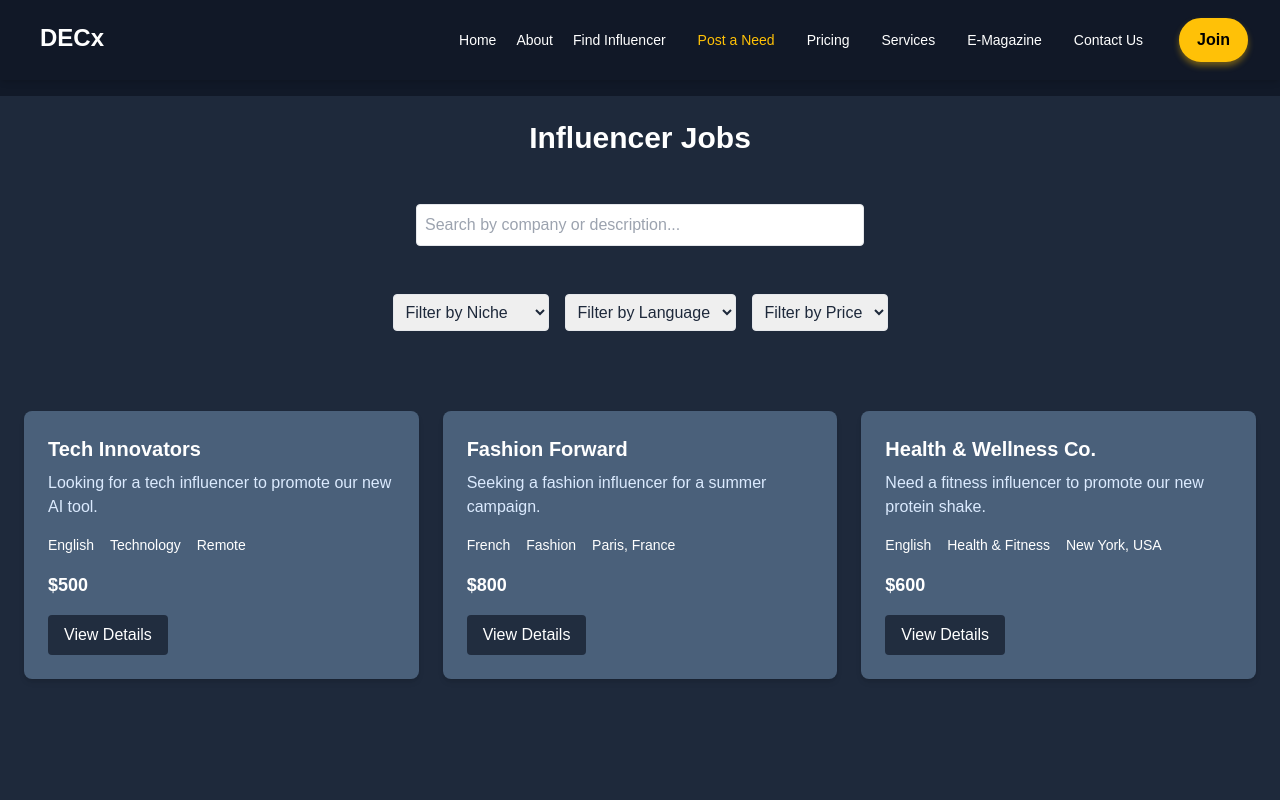
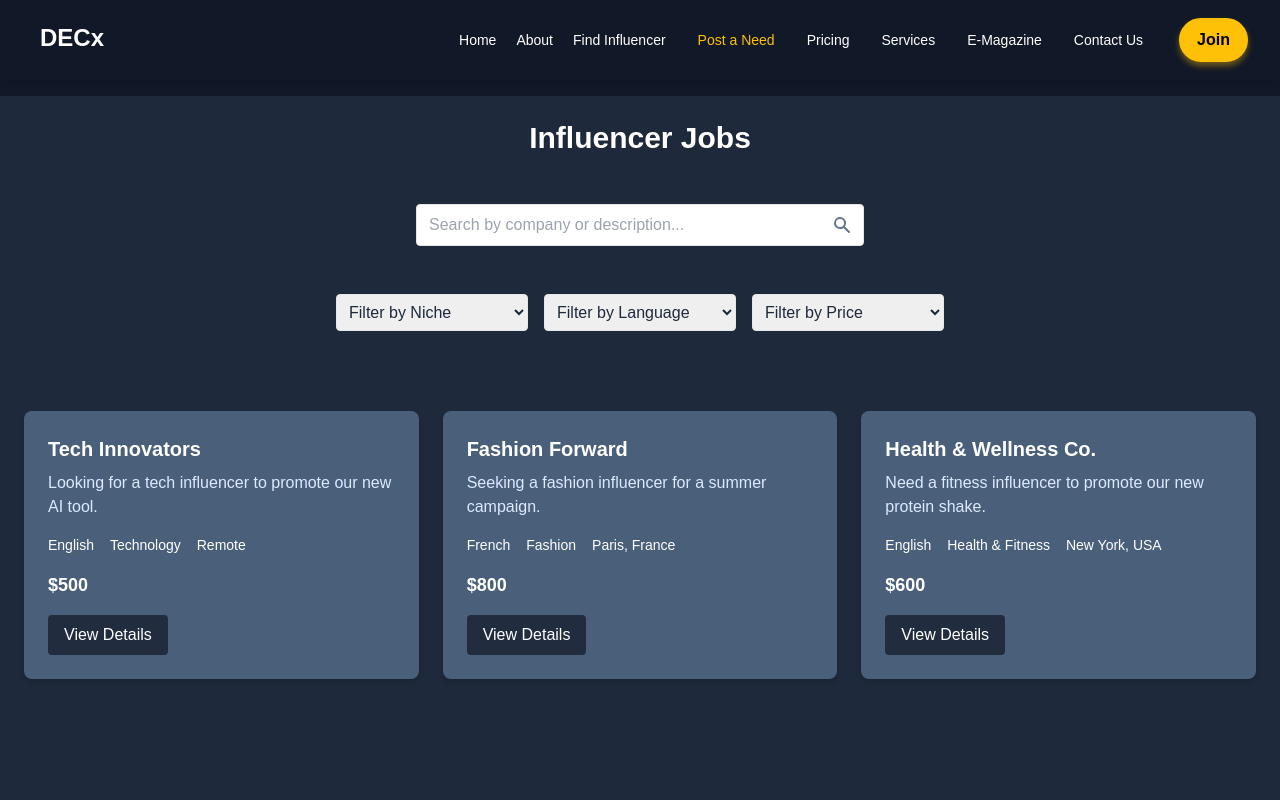
Before and after one commit to dawe014/decx-marketing, a Next.js app: page /post-need in a window 1280 px wide. Shown: the top 800 px of the page. Built offline with nearby package versions, Linux system fonts and the light colour scheme.

Commit message:
search added

```diff
--- a/app/post-need/page.tsx
+++ b/app/post-need/page.tsx
@@ -69,48 +69,71 @@ export default function JobsPage() {
     <div className='min-h-screen bg-slate-800 p-6'>
       <h1 className='text-3xl font-bold text-center mb-12'>Influencer Jobs</h1>
 
-      {/* Search Input */}
+      {/* Search Input with Icon */}
       <div className='mb-12 flex justify-center'>
+        <div className='relative w-full max-w-md'>
           <input
             type='text'
             placeholder='Search by company or description...'
             value={searchTerm}
             onChange={handleSearchChange}
-          className='p-2 border rounded text-slate-800 w-full max-w-md'
+            className='w-full p-2 pl-3 pr-10 border rounded text-slate-800 focus:outline-none focus:ring-2 focus:ring-blue-500'
           />
+          {/* Search Icon */}
+          <div className='absolute inset-y-0 right-0 flex items-center pr-3 pointer-events-none'>
+            <svg
+              xmlns='http://www.w3.org/2000/svg'
+              className='h-5 w-5 text-slate-500'
+              viewBox='0 0 20 20'
+              fill='currentColor'
+            >
+              <path
+                fillRule='evenodd'
+                d='M8 4a4 4 0 100 8 4 4 0 000-8zM2 8a6 6 0 1110.89 3.476l4.817 4.817a1 1 0 01-1.414 1.414l-4.816-4.816A6 6 0 012 8z'
+                clipRule='evenodd'
+              />
+            </svg>
+          </div>
+        </div>
       </div>
 
       {/* Filters Section */}
-      <div className='mb-20 flex space-x-4 justify-center'>
+      <div className='mb-20 flex flex-col md:flex-row md:space-x-4 space-y-4 md:space-y-0 items-center justify-center'>
+        <div className='w-full md:w-auto'>
           <select
             name='niche'
             onChange={handleFilterChange}
-          className='p-2 border rounded text-slate-800'
+            className='w-full md:w-48 p-2 border rounded text-slate-800 focus:outline-none focus:ring-2 focus:ring-blue-500'
           >
             <option value=''>Filter by Niche</option>
             <option value='Technology'>Technology</option>
             <option value='Fashion'>Fashion</option>
             <option value='Health & Fitness'>Health & Fitness</option>
           </select>
+        </div>
+        <div className='w-full md:w-auto'>
           <select
             name='language'
             onChange={handleFilterChange}
-          className='p-2 border rounded text-slate-800'
+            className='w-full md:w-48 p-2 border rounded text-slate-800 focus:outline-none focus:ring-2 focus:ring-blue-500'
           >
             <option value=''>Filter by Language</option>
             <option value='English'>English</option>
             <option value='French'>French</option>
           </select>
+        </div>
+        <div className='w-full md:w-auto'>
           <select
             name='price'
             onChange={handleFilterChange}
-          className='p-2 border rounded text-slate-800'
+            className='w-full md:w-48 p-2 border rounded text-slate-800 focus:outline-none focus:ring-2 focus:ring-blue-500'
           >
             <option value=''>Filter by Price</option>
             <option value='500'>$500</option>
             <option value='600'>$600</option>
             <option value='800'>$800</option>
           </select>
+        </div>
       </div>
 
       {/* Job Cards Section */}
```
Lines whose indentation alone changed are shown as unchanged.
